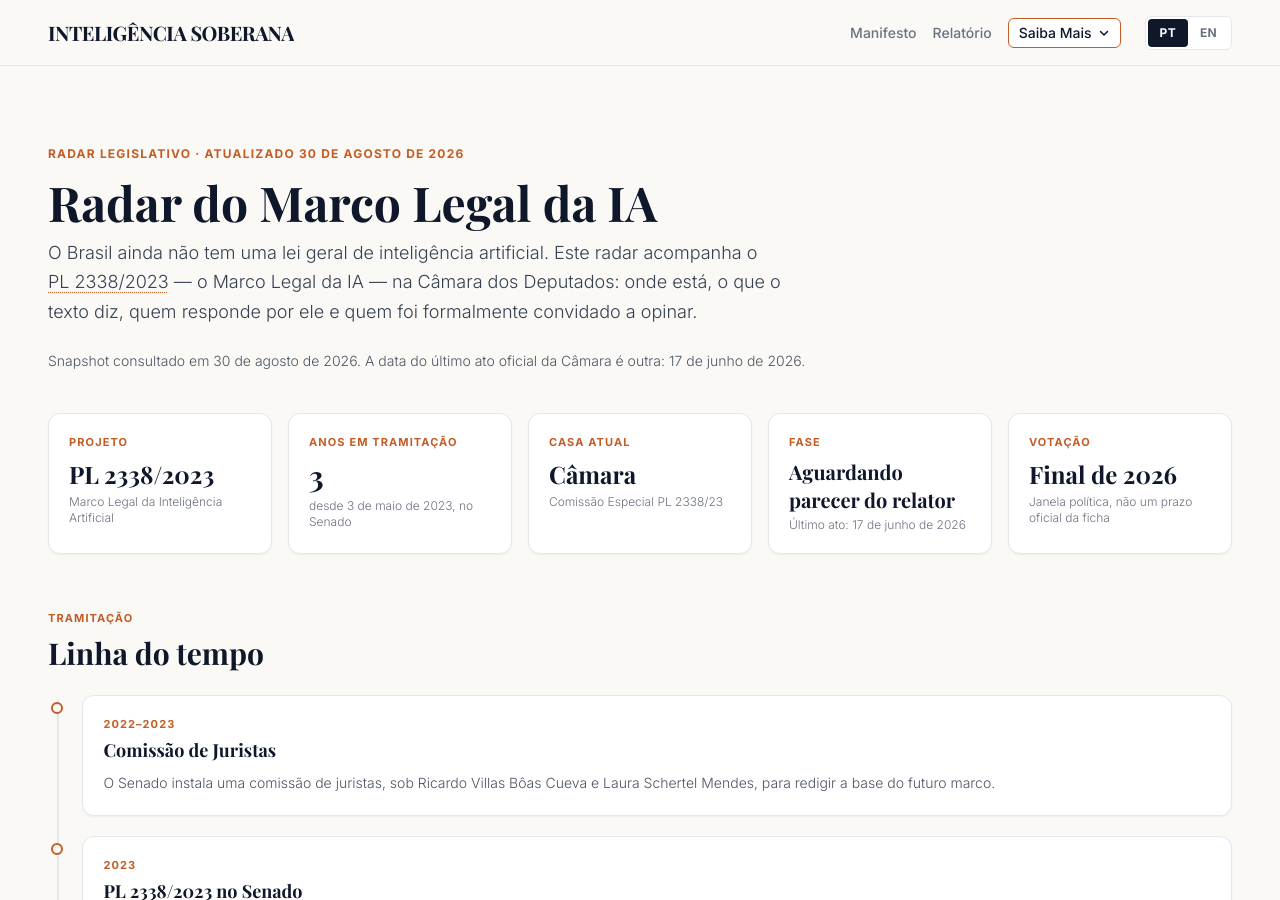
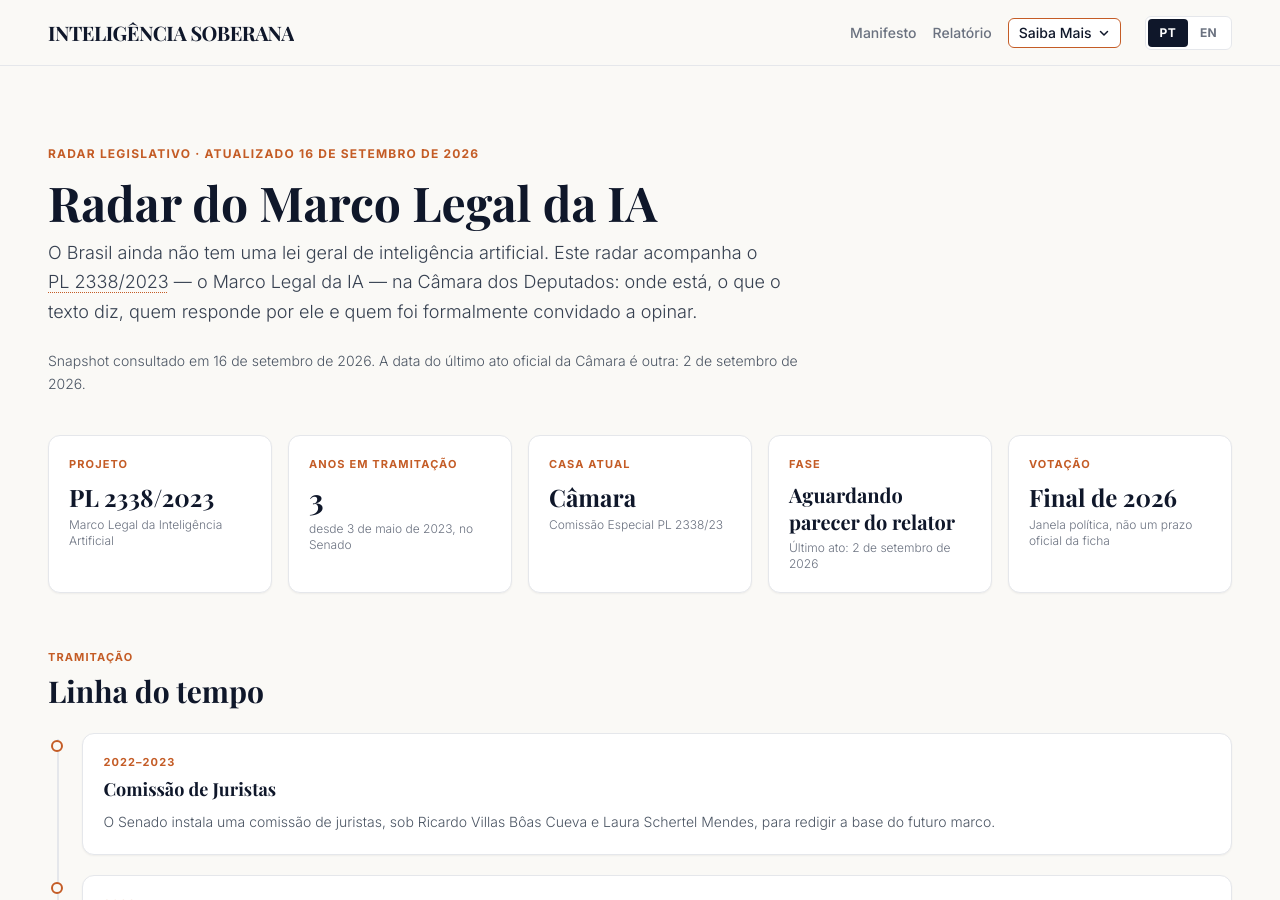
Before and after one commit to jcfausto/inteligenciasoberana.github.io, a Jekyll site: the page built from marco-legal.html, in a window 1280 px wide and 900 px high. Built offline with Jekyll 4.4.1, drawn with Linux system fonts in a browser that asks for light colours; nearby versions of some CDN libraries; some web fonts are replaced; some of the changed text lies outside the part shown.

Commit message:
chore: refresh PL 2338/2023 radar snapshot

```diff
--- a/_data/marco-legal-ia.yml
+++ b/_data/marco-legal-ia.yml
@@ -3,9 +3,9 @@
 # points, officers, vote_window, and invitee sectors are curated.
 # Do not edit retrieved dates by hand — run scripts/fetch_marco_legal_ia.py.
 source:
-  retrieved: '2026-08-30'
-  retrieved_pt: 30 de agosto de 2026
-  retrieved_en: 30 August 2026
+  retrieved: '2026-09-16'
+  retrieved_pt: 16 de setembro de 2026
+  retrieved_en: 16 September 2026
   camara_id: 2487262
   orgao_id: 539776
   urls:
@@ -19,13 +19,13 @@ status:
   label:
     pt: Aguardando parecer do relator
     en: Awaiting rapporteur’s opinion
-  last_move_date: '2026-06-17'
+  last_move_date: '2026-09-02'
   last_move_label:
-    pt: 17 de junho de 2026
-    en: 17 June 2026
+    pt: 2 de setembro de 2026
+    en: 2 September 2026
   last_move:
-    pt: Apensação da proposição PL 5433/2025 à proposição PL 3782/2025.
-    en: Apensação da proposição PL 5433/2025 à proposição PL 3782/2025.
+    pt: Apensação da proposição PL 1542/2026 à proposição PL 904/2026.
+    en: Apensação da proposição PL 1542/2026 à proposição PL 904/2026.
   regime: Prioridade (Art. 151, II, RICD)
   situacao: Aguardando Parecer
   introduced: '2023-05-03'
@@ -158,7 +158,7 @@ timeline:
     en: The committee hears government, regulators, academia, companies, and civil society across
       dozens of formal sessions.
 - id: parecer
-  date: '2026-06-17'
+  date: '2026-09-02'
   date_label:
     pt: desde 2025
     en: since 2025
```
